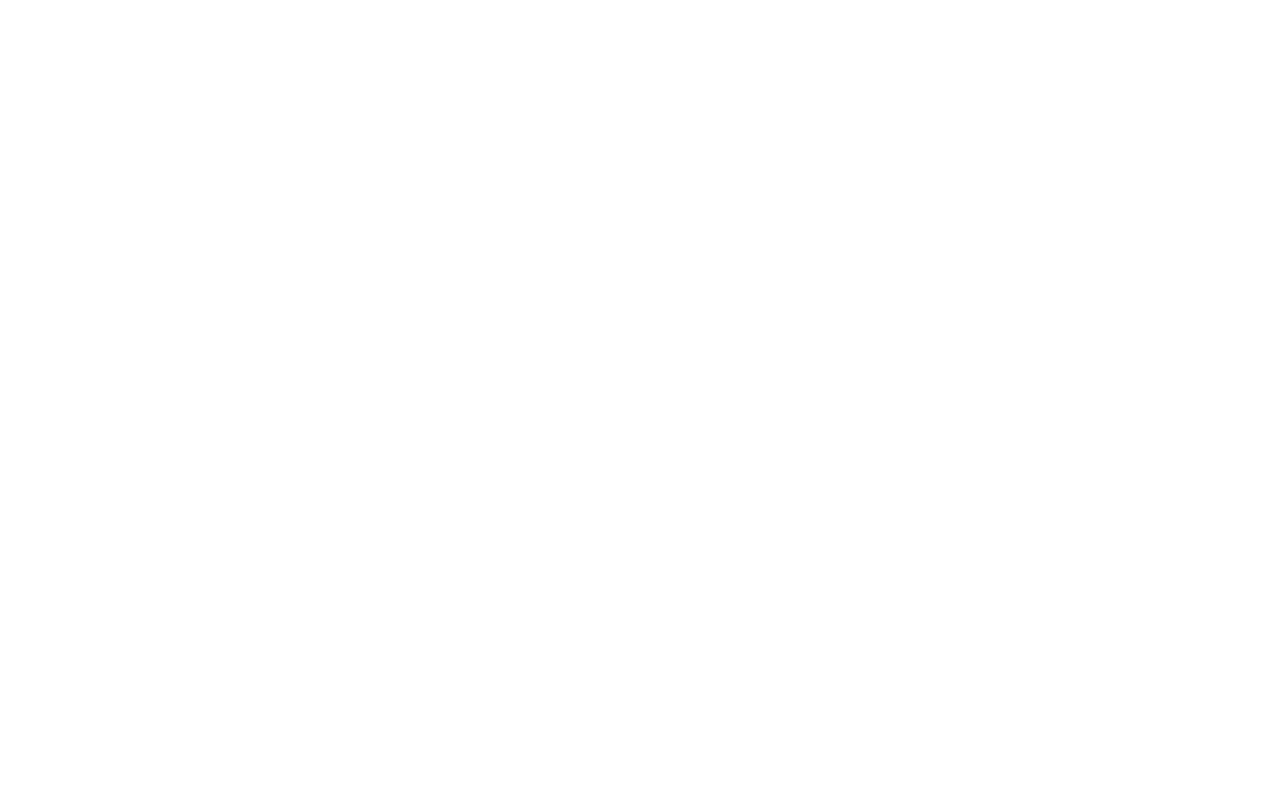
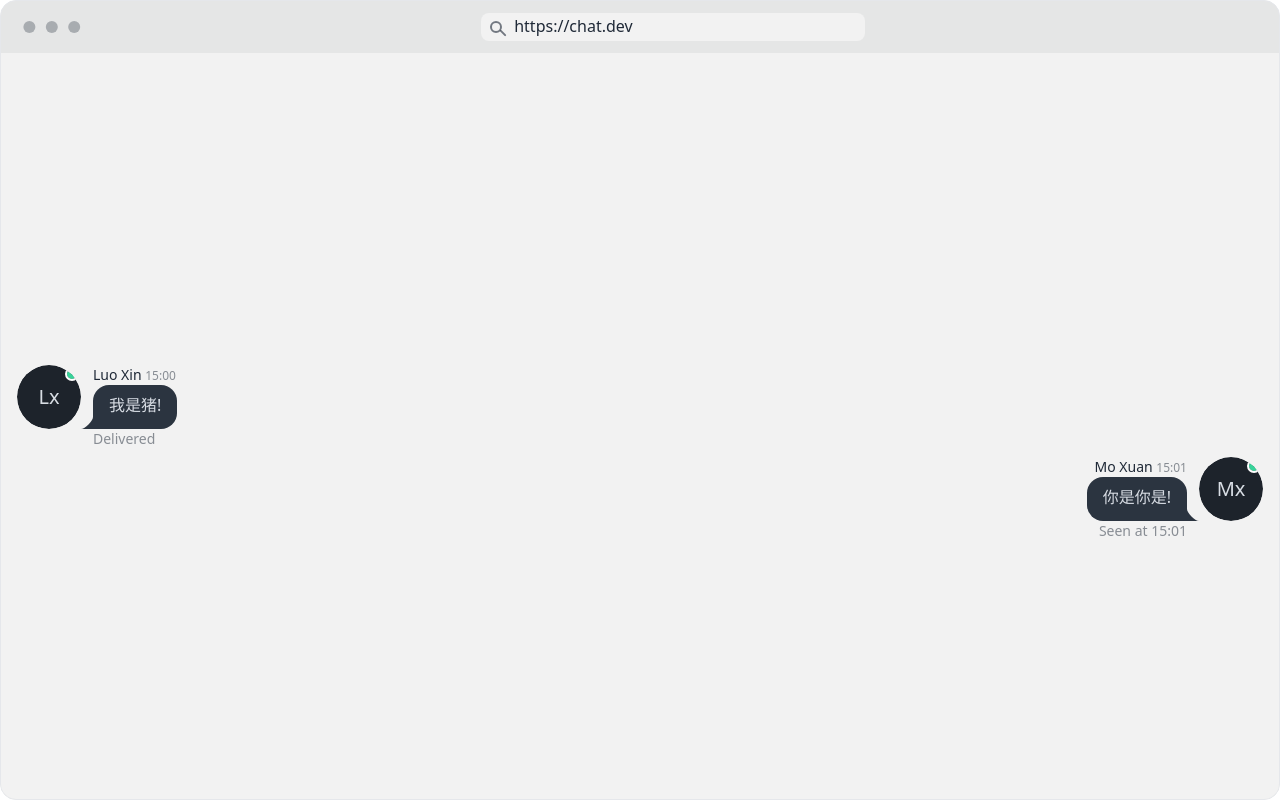
Before and after one commit to mo-xuan/mo-xuan.github.io, a Nuxt app: page /chat in a window 1280 px wide. Before the commit this address had no page. Built offline with nearby package versions, Linux system fonts and the light colour scheme.

Commit message:
github io

```diff
--- /dev/null
+++ b/pages/chat.vue
@@ -0,0 +1,58 @@
+<script setup lang="ts">
+
+</script>
+
+<template>
+  <div class="mockup-browser border bg-base-300 h-screen">
+    <div class="mockup-browser-toolbar">
+      <div class="input">https://chat.dev</div>
+    </div>
+    <div class="flex flex-col justify-center px-4 py-16 bg-base-200 h-screen">
+      <div class="chat chat-start bg-base-200">
+        <div class="chat-image avatar">
+          <div class="rounded-full">
+            <div class="avatar online placeholder">
+              <div class="bg-neutral-focus text-neutral-content rounded-full w-16">
+                <span class="text-xl">Lx</span>
+              </div>
+            </div>
+          </div>
+        </div>
+        <div class="chat-header">
+          Luo Xin
+          <time class="text-xs opacity-50">15:00</time>
+        </div>
+        <div class="chat-bubble">我是猪!</div>
+        <div class="chat-footer opacity-50">
+          Delivered
+        </div>
+      </div>
+      <div class="chat chat-end">
+        <div class="chat-image avatar">
+          <div class="rounded-full">
+            <div class="rounded-full">
+              <div class="avatar online placeholder">
+                <div class="bg-neutral-focus text-neutral-content rounded-full w-16">
+                  <span class="text-xl">Mx</span>
+                </div>
+              </div>
+            </div>
+          </div>
+        </div>
+        <div class="chat-header">
+          Mo Xuan
+          <time class="text-xs opacity-50">15:01</time>
+        </div>
+        <div class="chat-bubble">你是你是!</div>
+        <div class="chat-footer opacity-50">
+          Seen at 15:01
+        </div>
+      </div>
+    </div>
+  </div>
+
+</template>
+
+<style scoped>
+
+</style>
```
